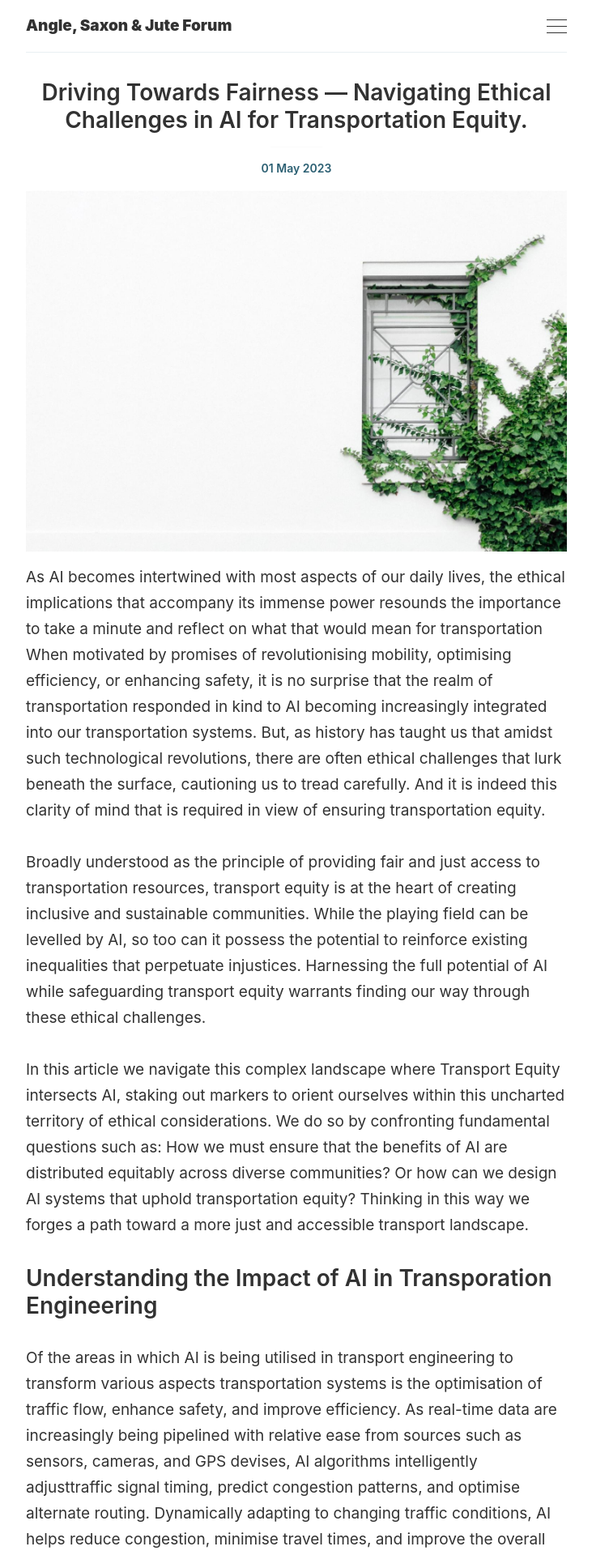
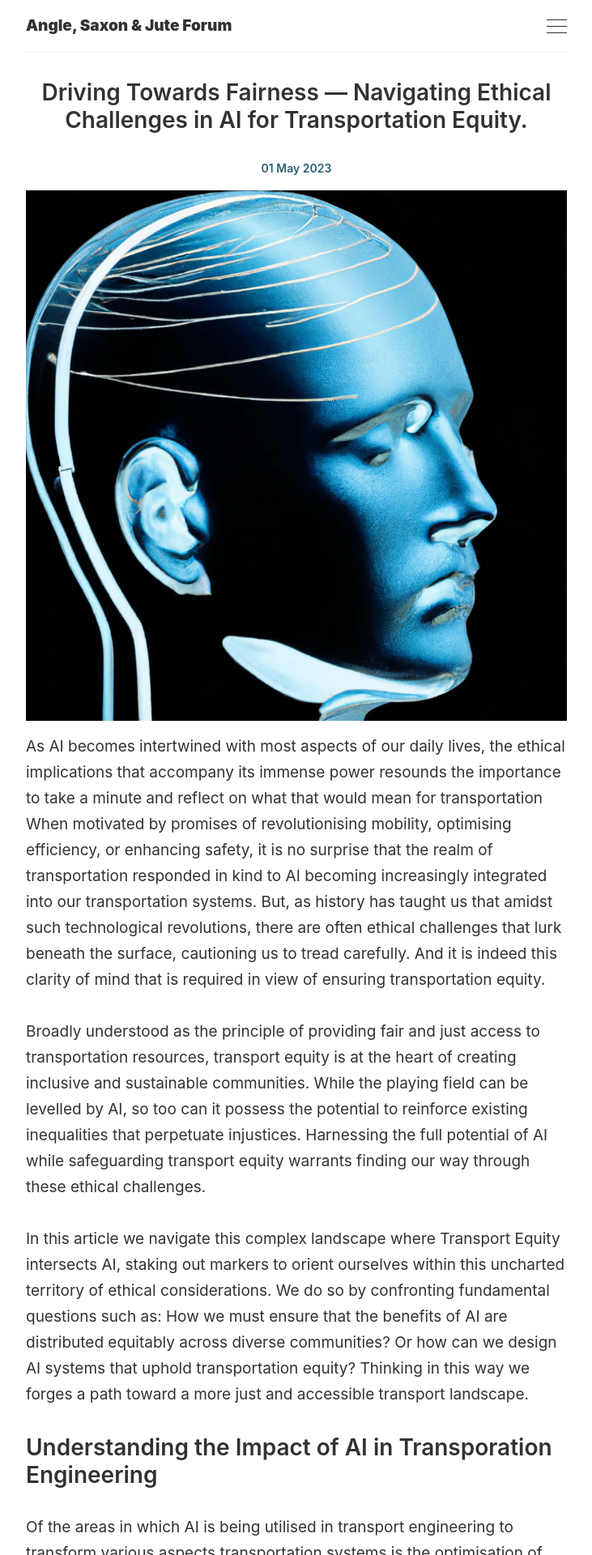
Before and after one commit to AngleSaxonJute/AngleSaxonJute.github.io, a Jekyll site: the page built from _posts/2023-05-01-driving-towards-fairness-navigating-ethical-challenges-in-ai-for-transporation-equity.markdown, in a window 1280 px wide. Shown: the top 1920 px of the page at 81% size, without its empty margins (274-1005 px from the left). Built offline with Jekyll 4.4.1, drawn with Linux system fonts in a browser that asks for light colours; comment, search, counter and statistics services are not loaded.

Commit message:
Update 2023-05-01-driving-towards-fairness-navigating-ethical-challenges-in-ai-for-transporation-equity.markdown

```diff
--- a/_posts/2023-05-01-driving-towards-fairness-navigating-ethical-challenges-in-ai-for-transporation-equity.markdown
+++ b/_posts/2023-05-01-driving-towards-fairness-navigating-ethical-challenges-in-ai-for-transporation-equity.markdown
@@ -2,7 +2,7 @@
 layout: post
 title: Driving Towards Fairness — Navigating Ethical Challenges in AI for Transportation Equity.
 tags: [frontpage, blog, AI, Transport]
-image: '/images/posts/2.jpg'
+image: '/images/posts/1-1.jpg'
 published: true
 ---
 As AI becomes intertwined with most aspects of our daily lives, the ethical implications that accompany its immense power resounds the importance to take a minute and reflect on what that would mean for transportation When motivated by promises of revolutionising mobility, optimising efficiency, or enhancing safety, it is no surprise that the realm of transportation responded in kind to AI becoming increasingly integrated into our transportation systems. But, as history has taught us that amidst such technological revolutions, there are often ethical challenges that lurk beneath the surface, cautioning us to tread carefully. And it is indeed this clarity of mind that is required in view of ensuring transportation equity.
```
